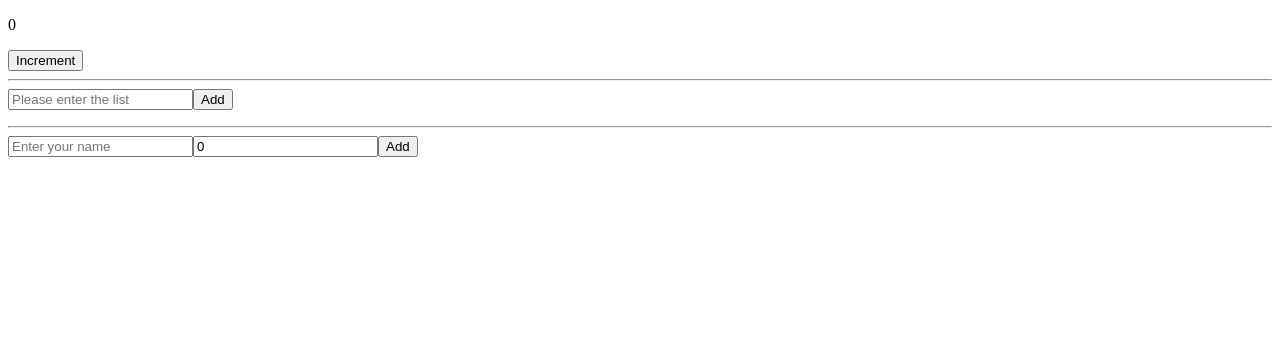
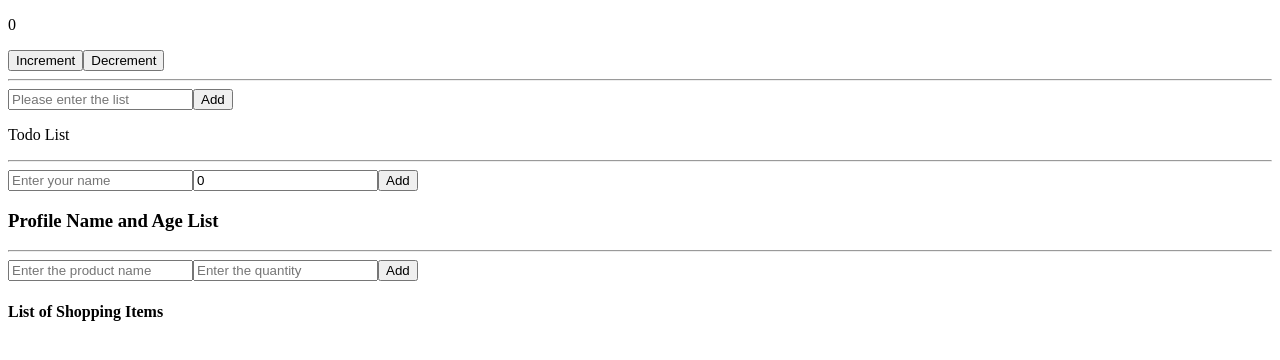
Before and after one commit to ifham21/react-demos, a React (Vite) app: page / in a window 1280 px wide. Shown: the top 360 px of the page. Built offline with nearby package versions, Linux system fonts and the light colour scheme.

Commit message:
Challenge - useState with an Array of object

```diff
--- a/src/App.jsx
+++ b/src/App.jsx
@@ -27,6 +27,7 @@ import StateExp5 from './components/Challenge09/Explanation/StateExp5/StateExp5'
 import Counter from './components/Challenge09/Challenges/Counter'
 import TodoList from './components/Challenge09/Challenges/TodoList'
 import Profile from './components/Challenge09/Challenges/Profile'
+import ShoppingList from './components/Challenge09/Challenges/ShoppingList'
 
 //function will start as function App(){ return (<h1>Hi</h1>) }
 //Arrow function as below
@@ -110,6 +111,8 @@ const App = () => {
       <TodoList />
       <hr />
       <Profile />
+      <hr />
+      <ShoppingList />
 
 
 
--- a/src/components/Challenge09/Challenges/Counter.jsx
+++ b/src/components/Challenge09/Challenges/Counter.jsx
@@ -13,6 +13,7 @@ const Counter = () => {
     <div>
         <p>{count}</p>
         <button onClick={handleClick} >Increment</button>
+        <button onClick={() => setCount(count - 1)}>Decrement</button>
     </div>
   )
 }
--- a/src/components/Challenge09/Challenges/Profile.jsx
+++ b/src/components/Challenge09/Challenges/Profile.jsx
@@ -30,6 +30,7 @@ const Profile = () => {
         <input type="text" value={name} onChange={(event) => setName(event.target.value)} placeholder='Enter your name' />
         <input type="text" value={age} onChange={(event) => setAge(event.target.value)} placeholder='Enter your age' />
         <button onClick={handleClick}>Add</button>
+        <h3>Profile Name and Age List</h3>
         <ul>
             {items.map((item, index) => (
                 <li key={index}>
--- /dev/null
+++ b/src/components/Challenge09/Challenges/ShoppingList.jsx
@@ -0,0 +1,39 @@
+import React, { useState } from 'react'
+
+//Challenge - useState with an Array of object
+const ShoppingList = () => {
+
+    const [items, setItems] = useState([]);
+    const [name, setName] = useState('');
+    const [quantity, setQuantity] = useState('');
+
+    const shoppingInfo = {
+        name: name,
+        quanity: quantity,
+    }
+
+    const handleClick = () => {
+        setItems([...items, shoppingInfo]),
+        setName(''),
+        setQuantity('')
+    }
+
+  return (
+    <div>
+        <input type="text" value={name} onChange={(event) => setName(event.target.value)} placeholder='Enter the product name' />
+        <input type="number" value={quantity} onChange={(event) => setQuantity(event.target.value)} placeholder='Enter the quantity' />
+        <button onClick={handleClick}>Add</button>
+        <h4>List of Shopping Items</h4>
+        <ul>
+            {items.map((items, index) => (
+                <li key={index}>
+                    <p>Product: {items.name}</p>
+                    <p>Quantity: {items.quanity}</p>
+                </li>
+            ))}
+        </ul>
+    </div>
+  )
+}
+
+export default ShoppingList
--- a/src/components/Challenge09/Challenges/TodoList.jsx
+++ b/src/components/Challenge09/Challenges/TodoList.jsx
@@ -24,6 +24,7 @@ const TodoList = () => {
         {/* The onChange function will update state with the use of setNewItem */}
         <input type = "text" value = {newItem} onChange={(event) => setNewItem(event.target.value)} placeholder='Please enter the list' />
         <button onClick={addItem}>Add</button>
+        <p>Todo List</p>
         <ol>
             {/* iterate the items in the list, at first no any items and then when items added those will be listed here */}
             {items.map((item, index) => (
```
